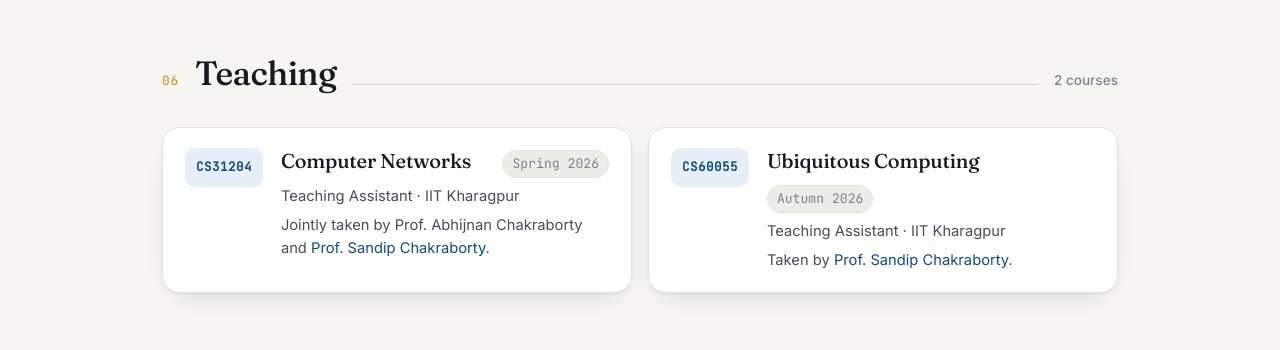
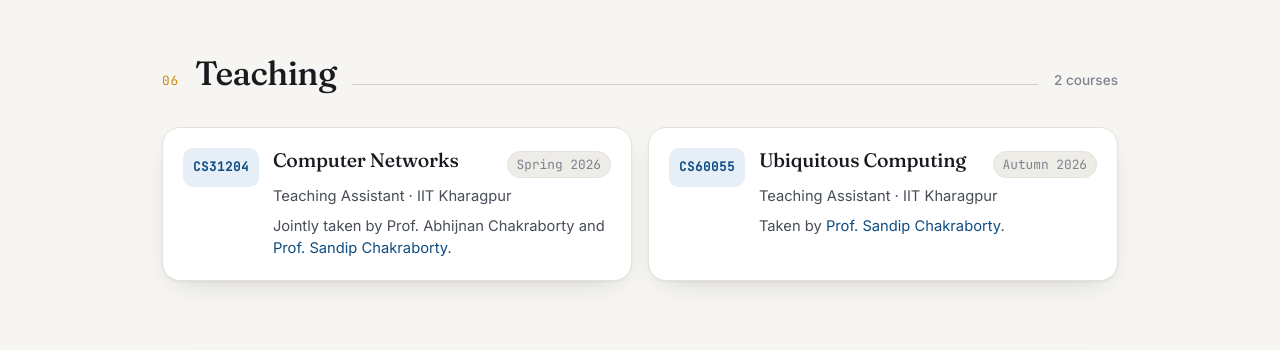
Before and after one commit to sayantan-kuila/sayantan-kuila.github.io, a plain HTML site: page index.html in a window 1280 px wide. Shown: the part 3080-3430 px from the top of the page. Drawn offline with Linux system fonts and the light colour scheme.

Commit message:
Add files via upload

```diff
--- a/index.html
+++ b/index.html
@@ -259,16 +259,16 @@
 
     /* Teaching */
     .courses { display: grid; grid-template-columns: 1fr 1fr; gap: 16px; }
-    .course { padding: 20px 22px; display: grid; grid-template-columns: auto 1fr; gap: 18px; align-items: start; transition: border-color .15s, box-shadow .15s, transform .15s; }
+    .course { padding: 20px 20px; display: grid; grid-template-columns: auto 1fr; gap: 14px; align-items: start; transition: border-color .15s, box-shadow .15s, transform .15s; }
     .course:hover { border-color: var(--line-2); box-shadow: var(--shadow-lg); transform: translateY(-2px); }
     .course > div { min-width: 0; }
     .course .code {
       font-family: var(--mono); font-size: .78rem; font-weight: 600; letter-spacing: .04em; color: var(--accent);
-      background: var(--accent-soft); border: 1px solid transparent; border-radius: 10px; padding: 8px 10px; white-space: nowrap;
+      background: var(--accent-soft); border: 1px solid transparent; border-radius: 10px; padding: 8px 9px; white-space: nowrap;
     }
-    .course .top { display: flex; justify-content: space-between; gap: 12px; flex-wrap: wrap; align-items: baseline; }
-    .course h3 { margin: 0; font-family: var(--serif); font-size: 1.25rem; font-weight: 500; letter-spacing: -0.01em; line-height: 1.25; }
-    .course .when { color: var(--ink-3); font-size: .82rem; font-weight: 500; white-space: nowrap; background: var(--bg-2); border: 1px solid var(--line); padding: 2px 9px; border-radius: 999px; font-family: var(--mono); }
+    .course .top { display: flex; justify-content: space-between; gap: 12px; flex-wrap: nowrap; align-items: flex-start; }
+    .course h3 { margin: 0; flex: 1 1 auto; min-width: 0; font-family: var(--serif); font-size: 1.22rem; font-weight: 500; letter-spacing: -0.01em; line-height: 1.25; }
+    .course .when { flex: none; margin-top: 3px; color: var(--ink-3); font-size: .8rem; font-weight: 500; white-space: nowrap; background: var(--bg-2); border: 1px solid var(--line); padding: 2px 9px; border-radius: 999px; font-family: var(--mono); }
     .course .meta { color: var(--ink-2); font-size: .92rem; margin: 6px 0 0; }
     .course .note { color: var(--ink-2); font-size: .92rem; margin: 6px 0 0; line-height: 1.55; }
 
```
